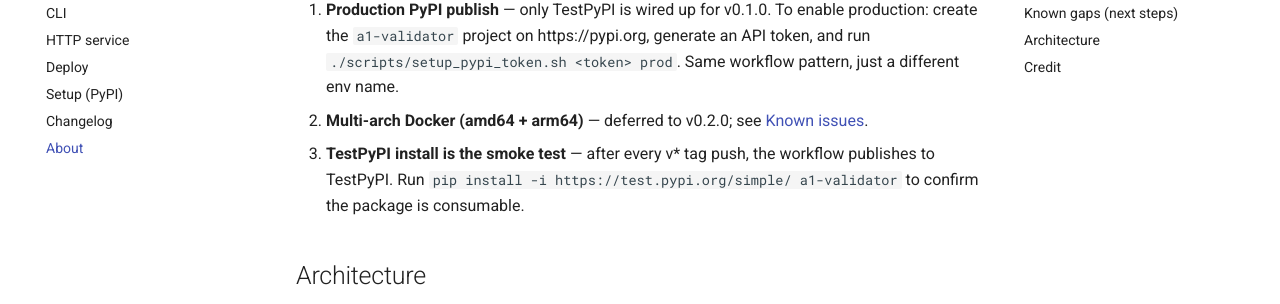
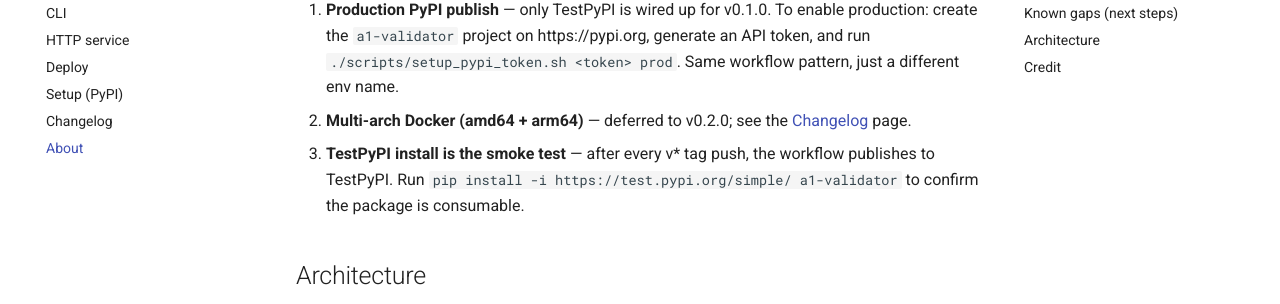
Before and after one commit to Armosphera/A1-Validator, an MkDocs documentation site: the page built from docs/about.md, in a window 1280 px wide and 900 px high, scrolled down 899 px. Shown: the part 149-453 px from the top of the window. Built offline with MkDocs 1.6.1 and Material for MkDocs 9.7.7, drawn with Linux system fonts in a browser that asks for light colours; comment, search, counter and statistics services are not loaded.

Commit message:
fix(docs): link to CHANGELOG page (not lowercased anchor)
mkdocs strict mode complained that the link
\changelog.md#known-issues\ didn't resolve to an existing
doc. Replace with a plain page link to CHANGELOG.md (the page
exists in nav now).

```diff
--- a/docs/about.md
+++ b/docs/about.md
@@ -43,7 +43,7 @@ a1-validate serve --port 8000              # HTTP service
    `./scripts/setup_pypi_token.sh <token> prod`. Same workflow
    pattern, just a different env name.
 2. **Multi-arch Docker (amd64 + arm64)** — deferred to v0.2.0;
-   see [Known issues](changelog.md#known-issues).
+   see the [Changelog](CHANGELOG.md) page.
 3. **TestPyPI install is the smoke test** — after every v* tag
    push, the workflow publishes to TestPyPI. Run
    `pip install -i https://test.pypi.org/simple/ a1-validator` to
```
